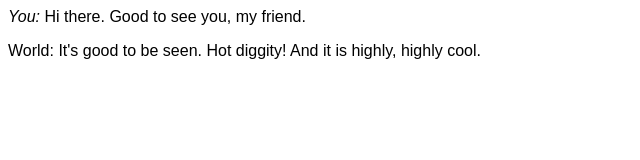
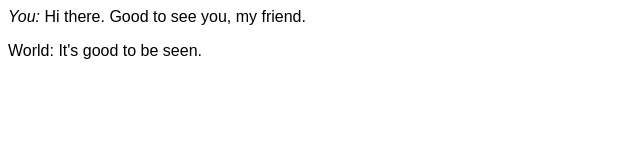
Before and after one commit to WebDevBootcamp/course-content, a plain HTML site: page module1_weblab2/roomies/index.html in a window 1280 px wide. Shown: the whole page, without its empty margins (0-640 px from the left). Drawn offline with Linux system fonts and the light colour scheme.

Commit message:
Revert 5b6a8d5..a3048f4
This rolls back to commit 5b6a8d57ce69de101a664be325f0a19ec259d422.

```diff
--- a/module1_weblab2/roomies/index.html
+++ b/module1_weblab2/roomies/index.html
@@ -8,7 +8,7 @@
 <div style="font-family:arial;">
 <em>You:</em> Hi there. Good to see you, my friend.
 <p />
-World: It's good to be seen. Hot diggity! And it is highly, highly cool.
+World: It's good to be seen.
 </div>
 </body>
 </html>
```
